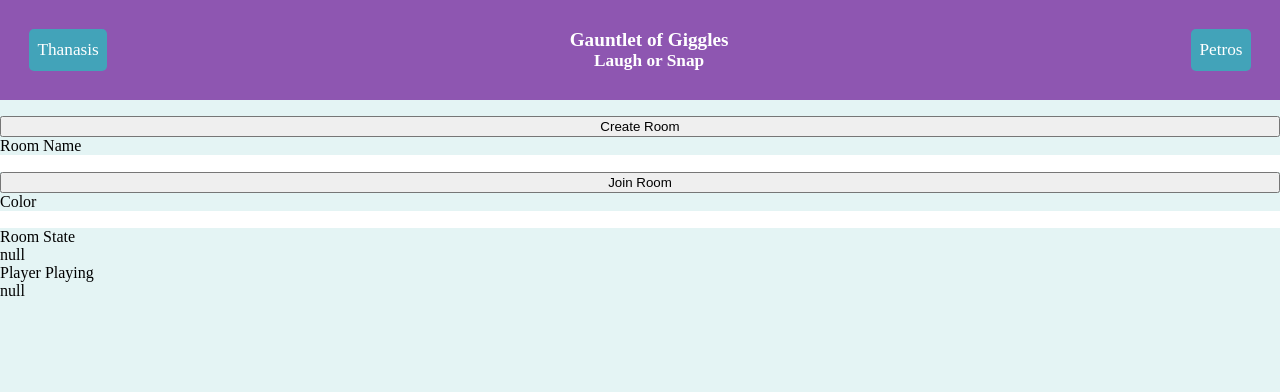
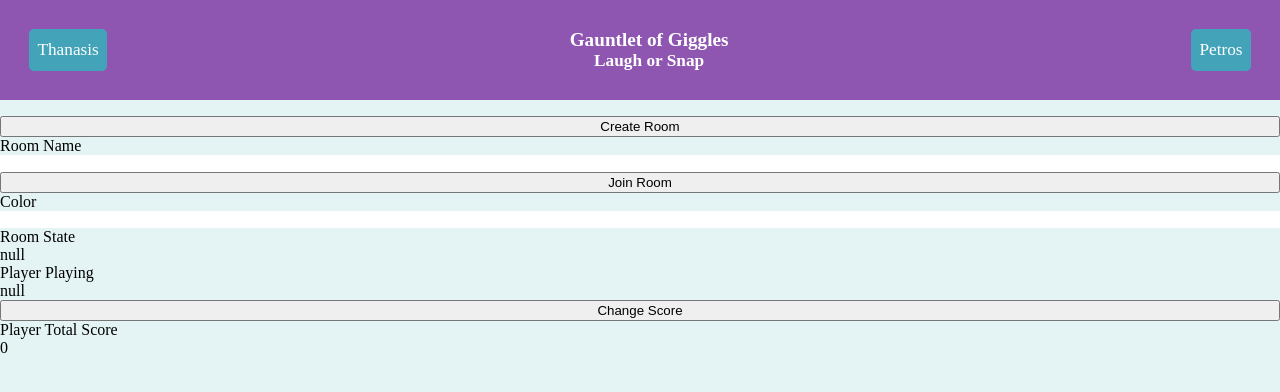
Before and after one commit to subamanis/GauntletOfGiggles, a React (Vite) app: page /thanasis in a window 1280 px wide. Shown: the top 392 px of the page. Built offline with nearby package versions, Linux system fonts and the light colour scheme; no server answers; the database is empty.

Commit message:
Players Total Score

```diff
--- a/src/Thanasis.tsx
+++ b/src/Thanasis.tsx
@@ -13,9 +13,10 @@ const ThanasisTest: FC = () => {
         }
     }, [roomInput]);
 
-    const {createRoom, joinRoom, useGetRoomState, useGetPlayerPlaying} = useMultiplayer();
+    const {createRoom, joinRoom, useGetRoomState, useGetPlayerPlaying, changePlayerScore, useGetPlayersScore} = useMultiplayer();
     const roomState = useGetRoomState(infinityRoom);
     const playerPlaying = useGetPlayerPlaying(infinityRoom, infinityColour as InfinityStoneColor);
+    const totalScore = useGetPlayersScore(infinityRoom);
 
     const userClicksCreateRoom = () => {
         createRoom().then(room => {
@@ -43,6 +44,14 @@ const ThanasisTest: FC = () => {
             <div>{JSON.stringify(roomState)}</div>
             <label>Player Playing</label>
             <div>{JSON.stringify(playerPlaying)}</div>
+            <button onClick={() => {
+                void changePlayerScore(infinityRoom, infinityColour as InfinityStoneColor, 1);
+            }}>Change Score
+            </button>
+            <label>
+                Player Total Score
+            </label>
+            <div>{totalScore}</div>
         </div>
     )
 }
--- a/src/multiplayer/infinityTypes.ts
+++ b/src/multiplayer/infinityTypes.ts
@@ -26,11 +26,18 @@ export enum RoomState {
 export type InfinityRoomData = {
     [key in PlayerPlaying]: boolean
 } & {
-    [key in PlayerScore]: number;
-} & {
     RoomState: RoomState;
 };
 
+export type InfinityRoomDataScoresIncrementBy = {
+    [key in PlayerScore]:  object; // For incremental scoring
+}
+
+export type InfinityRoomDataScoresNumber = {
+    [key in PlayerScore]: number;
+}
+
 export enum RealtimeDatabasePaths {
     rooms = 'rooms',
+    scores = 'scores',
 }
--- a/src/multiplayer/useMultiplayer.ts
+++ b/src/multiplayer/useMultiplayer.ts
@@ -1,13 +1,13 @@
 import {
     InfinityRoom,
-    InfinityRoomData,
+    InfinityRoomData, InfinityRoomDataScores, InfinityRoomDataScoresNumber, InfinityRoomDataScoresIncrementBy,
     InfinityStoneColor, PlayerPlaying,
     PlayerScore,
     RealtimeDatabasePaths,
     RoomState
 } from "./infinityTypes.ts";
 import {realTimeDatabase} from "../firebase/firebaseInit.ts";
-import {DatabaseReference, get, onValue, ref, set, update} from "firebase/database";
+import {DatabaseReference, get, onValue, ref, set, update, increment} from "firebase/database";
 import {useEffect, useMemo, useState} from "react";
 
 interface useMultiplayerDefinition {
@@ -15,6 +15,7 @@ interface useMultiplayerDefinition {
     useGetAvailablePlayersInRoom: (room: InfinityRoom) => InfinityStoneColor[];
     useGetRoomState: (room: InfinityRoom) => RoomState;
     useGetPlayerPlaying: (room: InfinityRoom, playerColor: InfinityStoneColor) => boolean;
+    useGetPlayersScore: (room: InfinityRoom) => number;
     changeRoomState: (room: InfinityRoom, state: RoomState) => Promise<void>;
     joinRoom: (room: InfinityRoom, asPlayer: InfinityStoneColor) => Promise<boolean>;
     changePlayerScore: (room: InfinityRoom, playerColor: InfinityStoneColor, increment: number) => Promise<void>;
@@ -115,13 +116,37 @@ const useMultiplayer = (): useMultiplayerDefinition => {
         const roomPath = ref(realTimeDatabase, `${RealtimeDatabasePaths.rooms}/${room.roomId}`);
         return update(roomPath, {
                 [playerScore]: 0,
-            } as Pick<InfinityRoomData, PlayerScore>
+            } as Pick<InfinityRoomDataScoresNumber, PlayerScore>
         );
     };
 
-    const changePlayerScore = (room: InfinityRoom, playerColor: InfinityStoneColor, increment: number) => {
+    const changePlayerScore = (room: InfinityRoom, playerColor: InfinityStoneColor, incrementBy: number) => {
         console.log("useMultiplayer", `Player ${playerColor} score changed by ${increment}`);
+        const playerScore: PlayerScore = `${playerColor}Score` as PlayerScore;
+        const roomPath = ref(realTimeDatabase, `${RealtimeDatabasePaths.rooms}/${room.roomId}/scores`);
+        return update(roomPath, {
+                [playerScore]: increment(incrementBy),
+            } as Pick<InfinityRoomDataScoresIncrementBy, PlayerScore>
+        );
     };
+
+    const useGetPlayersScore = (room: InfinityRoom) => {
+        const [playersScoreFromServer, setPlayersScoreFromServer] = useState<number>(0);
+        const roomPath = useMemo(() => {
+            return ref(realTimeDatabase, `${RealtimeDatabasePaths.rooms}/${room.roomId}/scores`);
+        }, [room.roomId]);
+
+        useEffect(() => {
+            return onValue(roomPath, (snapshot) => {
+                const scores = snapshot.val() as InfinityRoomDataScoresNumber;
+                const playersScore  = Object.values(scores).reduce((accumulator, currentValue) => accumulator + currentValue);
+                console.log("useMultiplayer", `Room ${room.roomId} changed score to ${playersScore}`);
+                setPlayersScoreFromServer(playersScore);
+            });
+        }, [room.roomId, roomPath]);
+
+        return playersScoreFromServer;
+    }
 
     const changePlayerPlaying = (room: InfinityRoom, playerColor: InfinityStoneColor, playing: boolean) => {
         console.log("useMultiplayer", `Player ${playerColor} playing changed to ${playing}`);
@@ -136,6 +161,7 @@ const useMultiplayer = (): useMultiplayerDefinition => {
         changeRoomState,
         joinRoom,
         changePlayerScore,
+        useGetPlayersScore,
         changePlayerPlaying,
     }
 }
```
